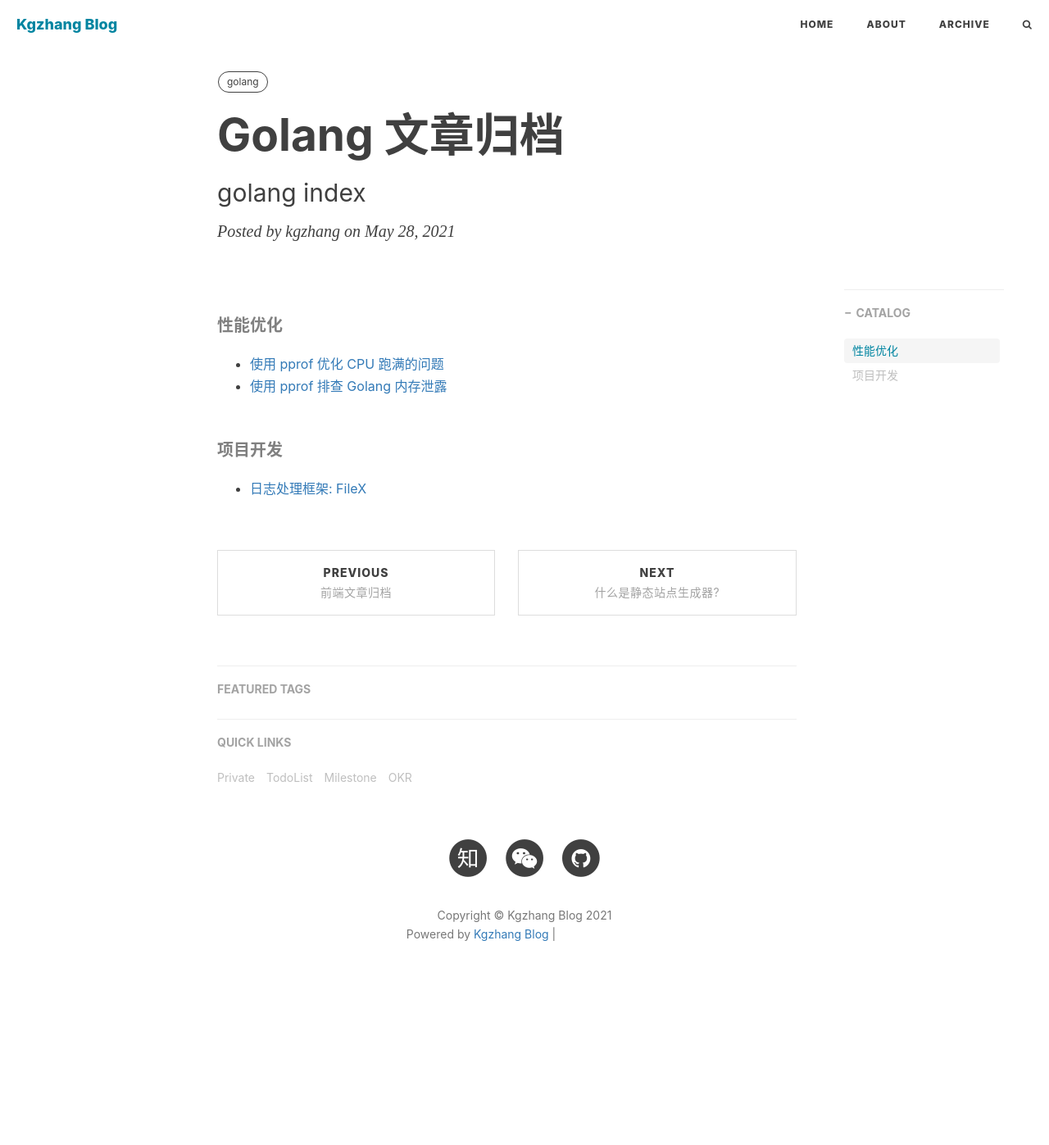
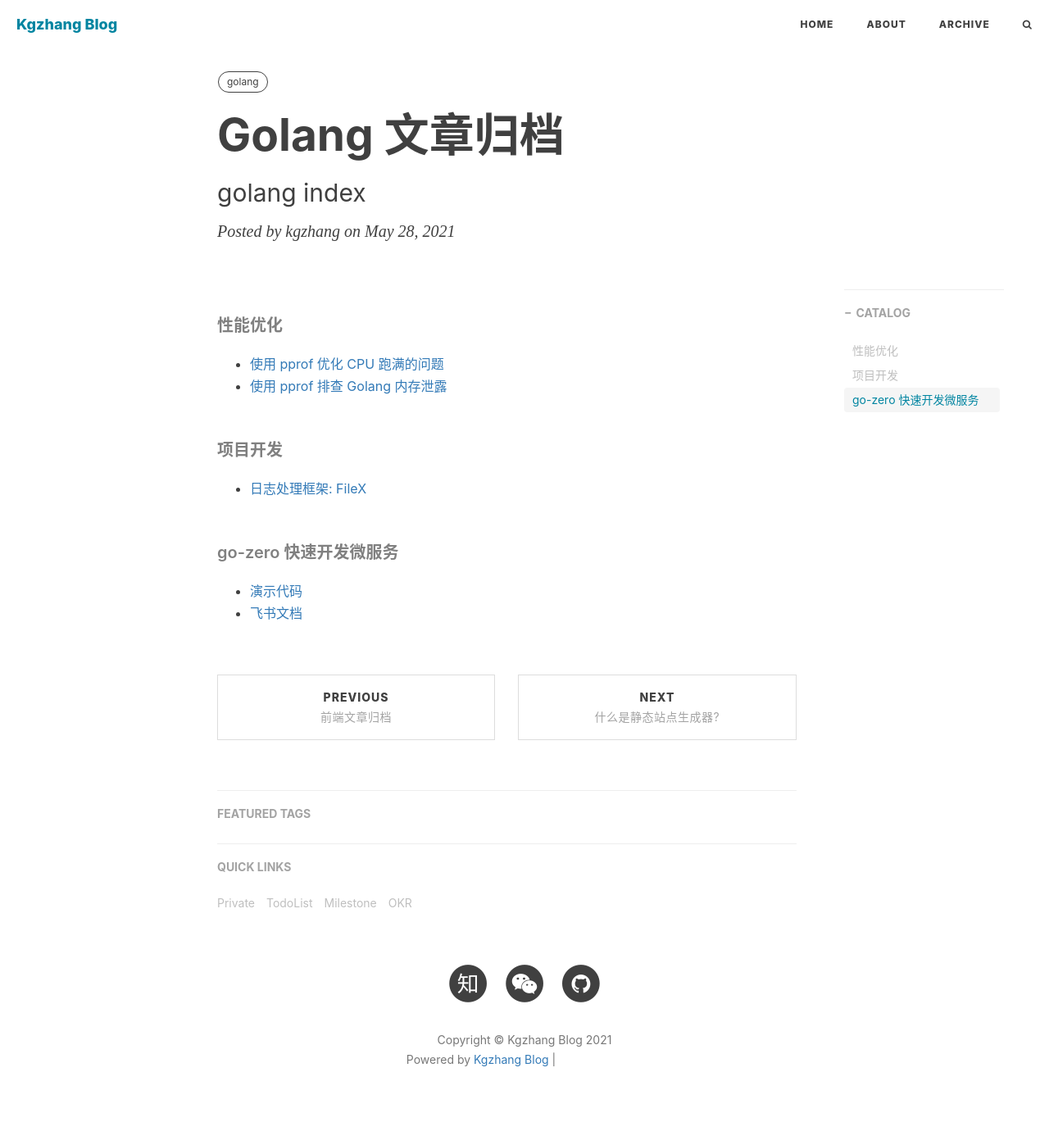
Before and after one commit to kougazhang/oom, a Jekyll site: the page built from _posts/2021-05-28-golang.md, in a window 1280 px wide. Shown: the whole page at 82% size. Built offline with Jekyll 4.4.1, drawn with Linux system fonts in a browser that asks for light colours; nearby versions of some CDN libraries; comment, search, counter and statistics services are not loaded; before the commit the page ends 1244 px from its top, so only the background shows below that; grey boxes are pictures that could not be loaded.

Commit message:
update golang arch

```diff
--- a/_posts/2021-05-28-golang.md
+++ b/_posts/2021-05-28-golang.md
@@ -16,3 +16,7 @@ tags:
 
 ##### 项目开发
 + [日志处理框架: FileX](https://github.com/kougazhang/golang/blob/master/filex.md)
+
+##### go-zero 快速开发微服务
++ [演示代码](https://gitee.com/kougazhang/go-zero-demo)
++ [飞书文档](https://upyun.feishu.cn/docs/doccnpYh2yv73U59YnG6SJwKvr9#)
```
